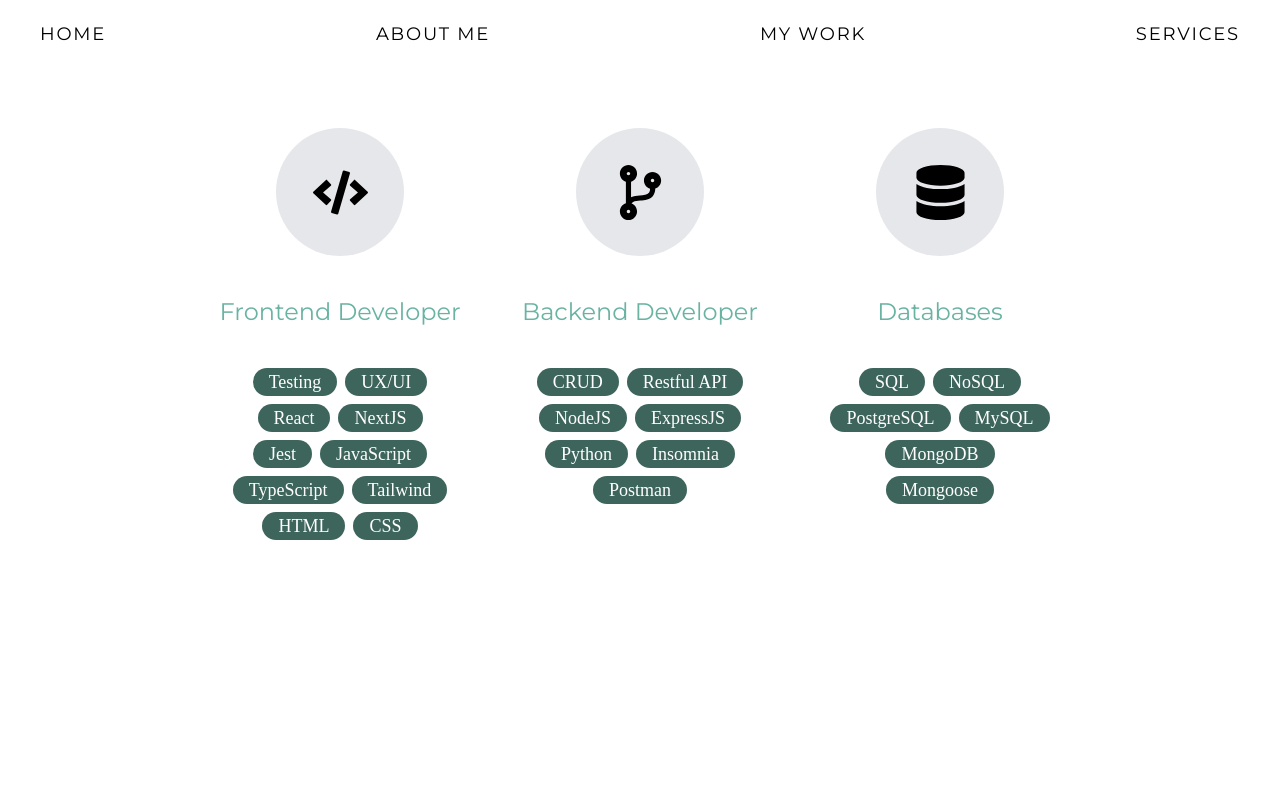
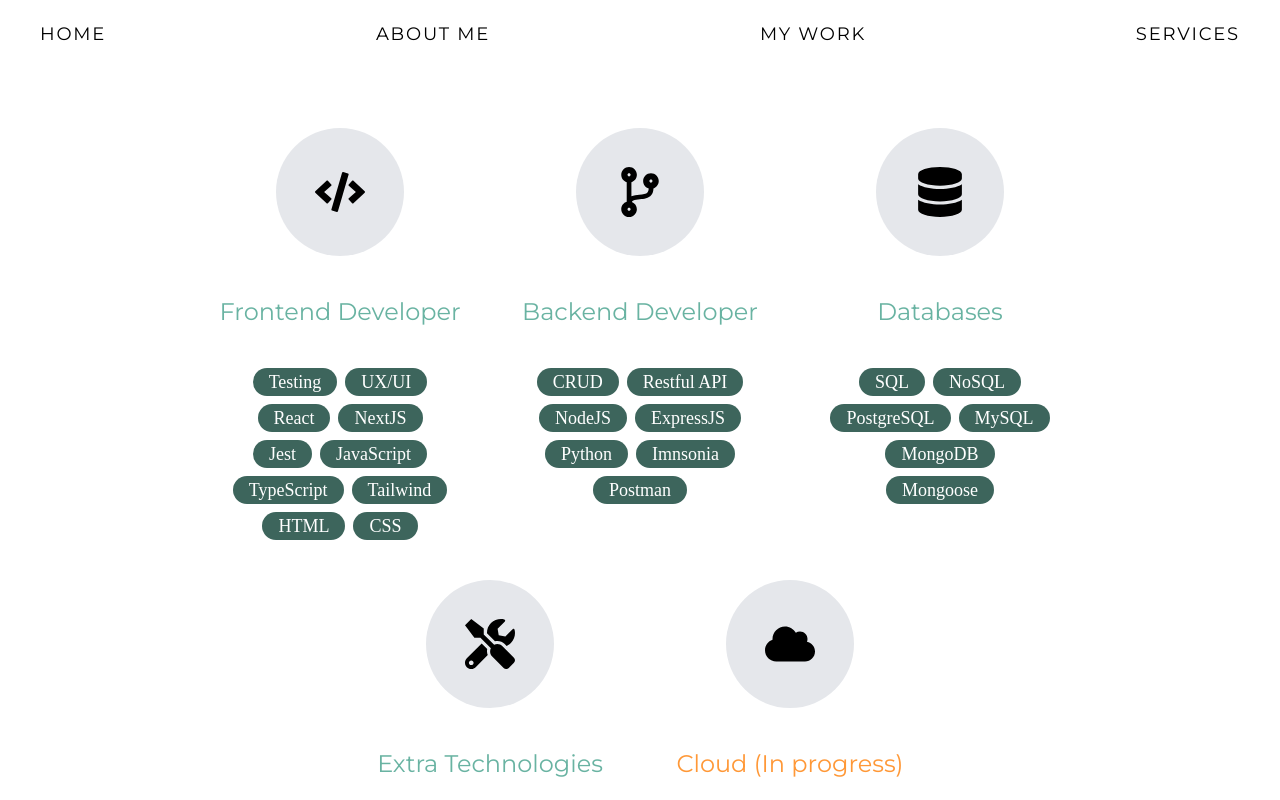
Before and after one commit to NunezGabriel/gabo-na, a Next.js app: page /services in a window 1280 px wide. Shown: the top 800 px of the page. Built offline with nearby package versions, Linux system fonts and the light colour scheme; a web font is replaced by a local one.

Commit message:
add: code refactor + more funciton to services

```diff
--- a/src/components/SkillsComponent.jsx
+++ b/src/components/SkillsComponent.jsx
@@ -2,107 +2,66 @@ import {
   FaCode,
   FaDatabase,
   FaCodeBranch,
-  FaGears,
   FaCloud,
+  FaTools,
 } from "react-icons/fa";
+import { services } from "@/scripts/data";
 
 const SkillsComponent = () => {
   return (
     <div className="w-100% mb-8">
       <div className="mx-auto flex px-16 flex-wrap justify-center">
-        <div className="max-w-[300px] flex flex-col items-center">
-          <div className="rounded-full p-4 bg-gray-200 hover:bg-[#69b3a2] transition duration-150 w-32 h-32 ease-out hover:ease-in whiteColorContainer flex justify-center items-center mb-10">
-            <FaCode size={55} className="whiteColor" />
-          </div>
-          <h1 className="text-2xl text-[#69b3a2] myFont">Frontend Developer</h1>
-          <section className=" flex flex-wrap justify-center p-10 gap-2">
-            <div className="text-white myFont2 px-4 rounded-2xl bg-[#3d655c]">
-              <h1 className="text-lg">Testing</h1>
+        {services.map((service, index) => {
+          return (
+            <div
+              key={index}
+              className="max-w-[300px] flex flex-col items-center"
+            >
+              <div
+                className={`rounded-full p-4 bg-gray-200 ${
+                  service.state === "true"
+                    ? "hover:bg-[#69b3a2]"
+                    : "hover:bg-[#ff9837]"
+                } transition duration-150 w-32 h-32 ease-out hover:ease-in whiteColorContainer flex justify-center items-center mb-10`}
+              >
+                {service.indicator === "Front" ? (
+                  <FaCode size={50} className="whiteColor" />
+                ) : service.indicator === "Back" ? (
+                  <FaCodeBranch size={50} className="whiteColor" />
+                ) : service.indicator === "Data" ? (
+                  <FaDatabase size={50} className="whiteColor" />
+                ) : service.indicator === "Extra" ? (
+                  <FaTools size={50} className="whiteColor" />
+                ) : (
+                  <FaCloud size={50} className="whiteColor" />
+                )}
+              </div>
+              <h1
+                className={`text-2xl ${
+                  service.state === "true" ? "text-[#69b3a2]" : "text-[#ff9837]"
+                } myFont`}
+              >
+                {service.Name}
+              </h1>
+              <section className=" flex flex-wrap justify-center p-10 gap-2">
+                {service.Skills.map((skill, indexTwo) => {
+                  return (
+                    <div
+                      key={indexTwo}
+                      className={`text-white myFont2 px-4 rounded-2xl ${
+                        service.state === "true"
+                          ? "bg-[#3d655c]"
+                          : "bg-[#ff9837]"
+                      } `}
+                    >
+                      <h1 className="text-lg">{skill}</h1>
+                    </div>
+                  );
+                })}
+              </section>
             </div>
-            <div className="text-white myFont2 px-4 rounded-2xl bg-[#3d655c]">
-              <h1 className="text-lg">UX/UI</h1>
-            </div>
-            <div className="text-white myFont2 px-4 rounded-2xl bg-[#3d655c]">
-              <h1 className="text-lg">React</h1>
-            </div>
-            <div className="text-white myFont2 px-4 rounded-2xl bg-[#3d655c]">
-              <h1 className="text-lg">NextJS</h1>
-            </div>
-            <div className="text-white myFont2 px-4 rounded-2xl bg-[#3d655c]">
-              <h1 className="text-lg">Jest</h1>
-            </div>
-            <div className="text-white myFont2 px-4 rounded-2xl bg-[#3d655c]">
-              <h1 className="text-lg">JavaScript</h1>
-            </div>
-            <div className="text-white myFont2 px-4 rounded-2xl bg-[#3d655c]">
-              <h1 className="text-lg">TypeScript</h1>
-            </div>
-            <div className="text-white myFont2 px-4 rounded-2xl bg-[#3d655c]">
-              <h1 className="text-lg">Tailwind</h1>
-            </div>
-            <div className="text-white myFont2 px-4 rounded-2xl bg-[#3d655c]">
-              <h1 className="text-lg">HTML</h1>
-            </div>
-            <div className="text-white myFont2 px-4 rounded-2xl bg-[#3d655c]">
-              <h1 className="text-lg">CSS</h1>
-            </div>
-          </section>
-        </div>
-        <div className="max-w-[300px] flex flex-col items-center">
-          <div className="rounded-full p-4 bg-gray-200 hover:bg-[#69b3a2] transition duration-150 w-32 h-32 ease-out hover:ease-in whiteColorContainer flex justify-center items-center mb-10">
-            <FaCodeBranch size={55} className="whiteColor" />
-          </div>
-          <h1 className="text-2xl text-[#69b3a2] myFont">Backend Developer</h1>
-          <section className=" flex flex-wrap justify-center p-10 gap-2">
-            <div className="text-white myFont2 px-4 rounded-2xl bg-[#3d655c]">
-              <h1 className="text-lg">CRUD</h1>
-            </div>
-            <div className="text-white myFont2 px-4 rounded-2xl bg-[#3d655c]">
-              <h1 className="text-lg">Restful API</h1>
-            </div>
-            <div className="text-white myFont2 px-4 rounded-2xl bg-[#3d655c]">
-              <h1 className="text-lg">NodeJS</h1>
-            </div>
-            <div className="text-white myFont2 px-4 rounded-2xl bg-[#3d655c]">
-              <h1 className="text-lg">ExpressJS</h1>
-            </div>
-            <div className="text-white myFont2 px-4 rounded-2xl bg-[#3d655c]">
-              <h1 className="text-lg">Python</h1>
-            </div>
-            <div className="text-white myFont2 px-4 rounded-2xl bg-[#3d655c]">
-              <h1 className="text-lg">Insomnia</h1>
-            </div>
-            <div className="text-white myFont2 px-4 rounded-2xl bg-[#3d655c]">
-              <h1 className="text-lg">Postman</h1>
-            </div>
-          </section>
-        </div>
-        <div className="max-w-[300px] flex flex-col items-center">
-          <div className="rounded-full p-4 bg-gray-200 hover:bg-[#69b3a2] transition duration-150 w-32 h-32 ease-out hover:ease-in whiteColorContainer flex justify-center items-center mb-10">
-            <FaDatabase size={55} className="whiteColor" />
-          </div>
-          <h1 className="text-2xl text-[#69b3a2] myFont">Databases</h1>
-          <section className=" flex flex-wrap justify-center p-10 gap-2">
-            <div className="text-white myFont2 px-4 rounded-2xl bg-[#3d655c]">
-              <h1 className="text-lg">SQL</h1>
-            </div>
-            <div className="text-white myFont2 px-4 rounded-2xl bg-[#3d655c]">
-              <h1 className="text-lg">NoSQL</h1>
-            </div>
-            <div className="text-white myFont2 px-4 rounded-2xl bg-[#3d655c]">
-              <h1 className="text-lg">PostgreSQL</h1>
-            </div>
-            <div className="text-white myFont2 px-4 rounded-2xl bg-[#3d655c]">
-              <h1 className="text-lg">MySQL</h1>
-            </div>
-            <div className="text-white myFont2 px-4 rounded-2xl bg-[#3d655c]">
-              <h1 className="text-lg">MongoDB</h1>
-            </div>
-            <div className="text-white myFont2 px-4 rounded-2xl bg-[#3d655c]">
-              <h1 className="text-lg">Mongoose</h1>
-            </div>
-          </section>
-        </div>
+          );
+        })}
       </div>
     </div>
   );
--- a/src/scripts/data.js
+++ b/src/scripts/data.js
@@ -1,14 +1,66 @@
-const services = [
+export const services = [
   {
     id: 1,
-    title: "",
-    description: "Educación formal, cursos, talleres y charlas.",
-    icon: "fas fa-graduation-cap",
+    Name: "Frontend Developer",
+    indicator: "Front",
+    state: "true",
+    Skills: [
+      "Testing",
+      "UX/UI",
+      "React",
+      "NextJS",
+      "Jest",
+      "JavaScript",
+      "TypeScript",
+      "Tailwind",
+      "HTML",
+      "CSS",
+    ],
   },
   {
     id: 2,
-    title: "Tecnologías",
-    description: "Tecnologías, herramientas y metodologías.",
-    icon: "fas fa-code",
+    Name: "Backend Developer",
+    indicator: "Back",
+    state: "true",
+    Skills: [
+      "CRUD",
+      "Restful API",
+      "NodeJS",
+      "ExpressJS",
+      "Python",
+      "Imnsonia",
+      "Postman",
+    ],
+  },
+  {
+    id: 3,
+    Name: "Databases",
+    indicator: "Data",
+    state: "true",
+    Skills: ["SQL", "NoSQL", "PostgreSQL", "MySQL", "MongoDB", "Mongoose"],
+  },
+
+  {
+    id: 4,
+    Name: "Extra Technologies",
+    indicator: "Extra",
+    state: "true",
+    Skills: [
+      "Git",
+      "GitHub",
+      "Gitkraken",
+      "Vercel",
+      "Excel",
+      "Access",
+      "Figma",
+      "Jira",
+    ],
+  },
+  {
+    id: 5,
+    Name: "Cloud (In progress)",
+    indicator: "cloud",
+    state: "false",
+    Skills: ["AWS", "Azure", "Docker", "Kubernetes"],
   },
 ];
```
